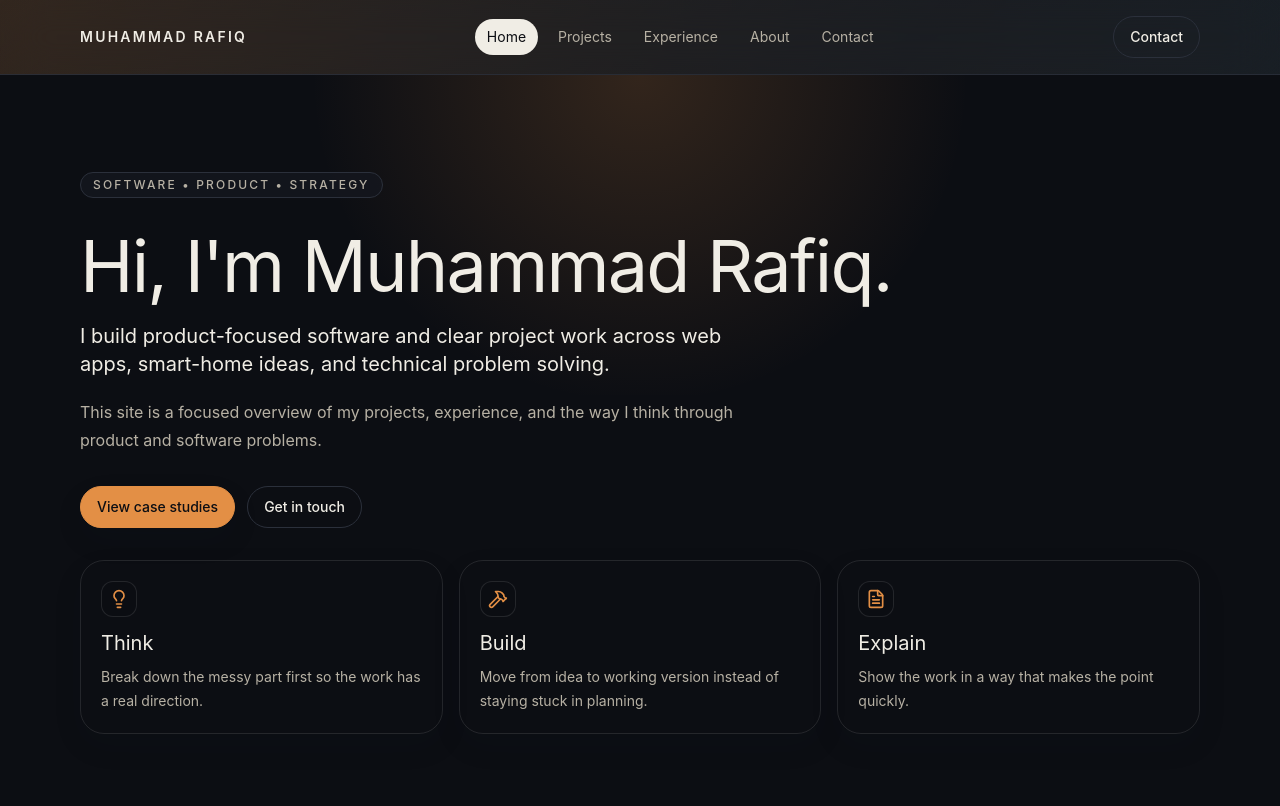
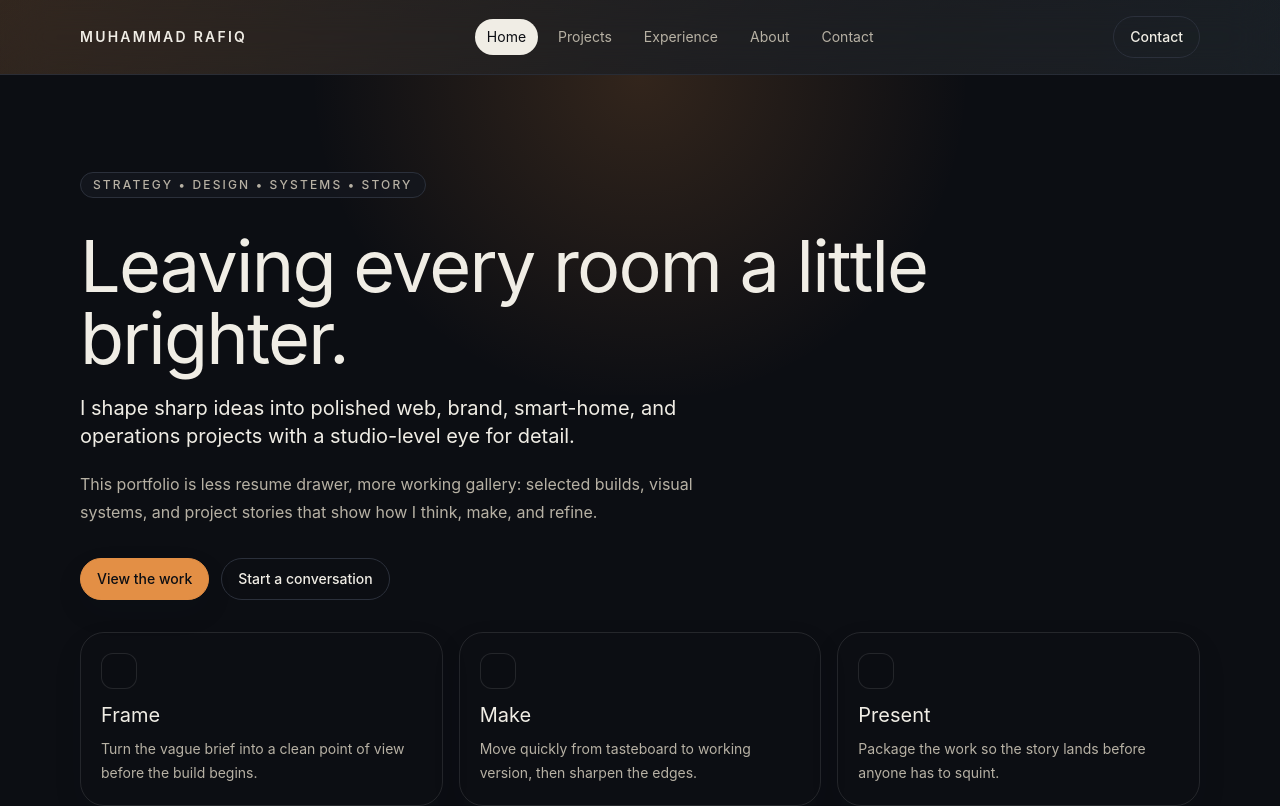
Before and after one commit to mohabbis/personal-portfolio, a Next.js app: page / in a window 1280 px wide. Shown: the top 806 px of the page. Built offline with nearby package versions, Linux system fonts and the light colour scheme.

Commit message:
Refine portfolio voice and positioning

```diff
--- a/data/site.ts
+++ b/data/site.ts
@@ -2,83 +2,83 @@ import type { ContactItem, FeatureItem, SocialLink } from "@/lib/types";
 
 export const siteConfig = {
   name: "Muhammad Rafiq",
-  title: "Product-focused software portfolio.",
+  title: "Creative portfolio for strategy, design, and polished builds.",
   description:
-    "A professional portfolio for Muhammad Rafiq: product-focused software projects, experience, and contact information.",
+    "A luxury-editorial portfolio for Muhammad Rafiq: project storytelling, design taste, web work, smart-home systems, branding, photography, and selected builds.",
   location: "Chicago, Illinois, United States",
   email: "muharafi@umich.edu",
   linkedIn: "https://www.linkedin.com/in/muharafiq",
   availability:
-    "Open to full-time roles in software, product, strategy, or technical problem solving.",
+    "Open to consulting, strategy, finance, operations, product, and design-forward project work.",
   hero: {
-    eyebrow: "Software • Product • Strategy",
-    headline: "Hi, I'm Muhammad Rafiq.",
+    eyebrow: "Strategy • Design • Systems • Story",
+    headline: "Leaving every room a little brighter.",
     subheadline:
-      "I build product-focused software and clear project work across web apps, smart-home ideas, and technical problem solving.",
+      "I shape sharp ideas into polished web, brand, smart-home, and operations projects with a studio-level eye for detail.",
     description:
-      "This site is a focused overview of my projects, experience, and the way I think through product and software problems.",
+      "This portfolio is less resume drawer, more working gallery: selected builds, visual systems, and project stories that show how I think, make, and refine.",
     primaryCta: {
-      label: "View case studies",
+      label: "View the work",
       href: "/portfolio"
     },
     secondaryCta: {
-      label: "Get in touch",
+      label: "Start a conversation",
       href: "/contact"
     }
   },
   about: {
     intro:
-      "I like building things that are useful, clear, and polished enough to stand on their own.",
+      "I like work that feels considered: useful enough to solve the problem, beautiful enough to be remembered.",
     paragraphs: [
-      "I am interested in the space between software, product thinking, and presentation. I care about how something works, and I care about whether someone can understand it quickly.",
-      "MuHome is the main project here. It is a smart-home concept built around a simple problem: people should know what their devices are doing without digging through confusing controls.",
-      "I want this portfolio to feel professional and straightforward: strong work, clear writing, and no filler."
+      "My projects sit where strategy, design, and execution overlap. I care about the business case, the user flow, the visual rhythm, and whether the final thing earns attention without begging for it.",
+      "The work here spans web design, local-business branding, smart-home technology, photography instincts, and operational problem solving. The through-line is simple: make the messy parts legible, then make the result feel finished.",
+      "I am drawn to polished environments, clear systems, and small details that change how something is perceived. That applies equally to a landing page, a smart-home dashboard, a vendor process, or a visual identity."
     ],
     strengths: [
-      "Product thinking",
-      "Frontend development",
-      "Clear writing",
-      "Visual taste"
+      "Project storytelling",
+      "Visual direction",
+      "Frontend execution",
+      "Operational clarity"
     ]
   },
   consultingReady: {
-    title: "What I am looking for",
+    title: "Where I fit",
     bullets: [
-      "Areas I like: consumer tech, smart-home products, mobility, and practical AI/software tools.",
-      "How I work: define the problem, build the first version, test what feels weak, then clean it up.",
-      "Tools: TypeScript, Next.js, Python, SQL basics, Figma, Excel/Sheets, and whatever else the project needs.",
-      "Roles I am open to: product, strategy, software, consulting, and technical operations."
+      "Strategy and consulting: framing ambiguous problems, building structured recommendations, and making the answer easy to understand.",
+      "Finance and operations: budgeting, vendor coordination, process cleanup, and practical decision support.",
+      "Design and web: editorial visual systems, landing pages, branding, photography direction, and portfolio-quality presentation.",
+      "Technology projects: Next.js, TypeScript, smart-home systems, HomeKit/Home Assistant concepts, and rapid prototypes."
     ]
   }
 };
 
 export const highlights: FeatureItem[] = [
   {
-    title: "Think",
-    description: "Break down the messy part first so the work has a real direction."
+    title: "Frame",
+    description: "Turn the vague brief into a clean point of view before the build begins."
   },
   {
-    title: "Build",
-    description: "Move from idea to working version instead of staying stuck in planning."
+    title: "Make",
+    description: "Move quickly from tasteboard to working version, then sharpen the edges."
   },
   {
-    title: "Explain",
-    description: "Show the work in a way that makes the point quickly."
+    title: "Present",
+    description: "Package the work so the story lands before anyone has to squint."
   }
 ];
 
 export const workingPrinciples: FeatureItem[] = [
   {
-    title: "Keep it clear",
-    description: "If someone has to work too hard to understand the page, flow, or argument, it needs another pass."
+    title: "Clarity first",
+    description: "A page, pitch, or system should make its logic visible. Pretty confusion is still confusion."
   },
   {
-    title: "Prototype early",
-    description: "A rough working version usually tells me more than a long plan."
+    title: "Taste is a tool",
+    description: "Visual judgment is not decoration. It changes trust, momentum, and how seriously the work is taken."
   },
   {
-    title: "Make it look finished",
-    description: "The details matter because people judge the idea through the way it is presented."
+    title: "Finish the finish",
+    description: "Spacing, copy, states, handoff, and small polish marks are where a project stops feeling temporary."
   }
 ];
 
@@ -87,19 +87,19 @@ export const contactItems: ContactItem[] = [
     label: "Email",
     value: siteConfig.email,
     href: `mailto:${siteConfig.email}`,
-    note: "Best way to reach me about roles, projects, or a portfolio walkthrough."
+    note: "Best way to reach me about roles, collaborations, or a portfolio walkthrough."
   },
   {
     label: "LinkedIn",
     value: "Connect professionally",
     href: siteConfig.linkedIn,
-    note: "Background, school, and work updates."
+    note: "Background, work updates, and professional context."
   },
   {
     label: "Projects",
-    value: "View projects",
+    value: "View selected work",
     href: "/#projects",
-    note: "Selected work and project writeups."
+    note: "Case studies, builds, and project notes."
   }
 ];
 
```
